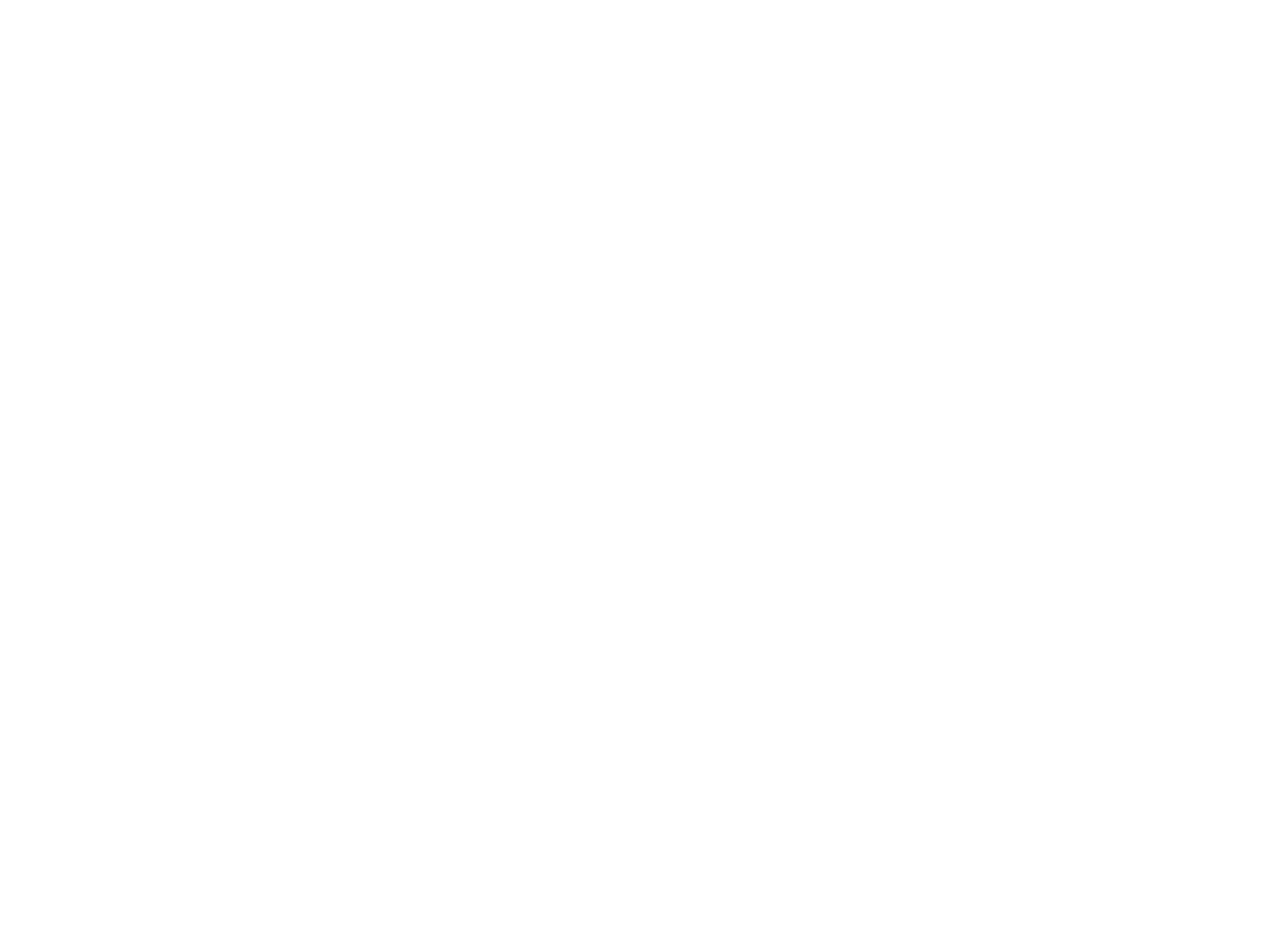
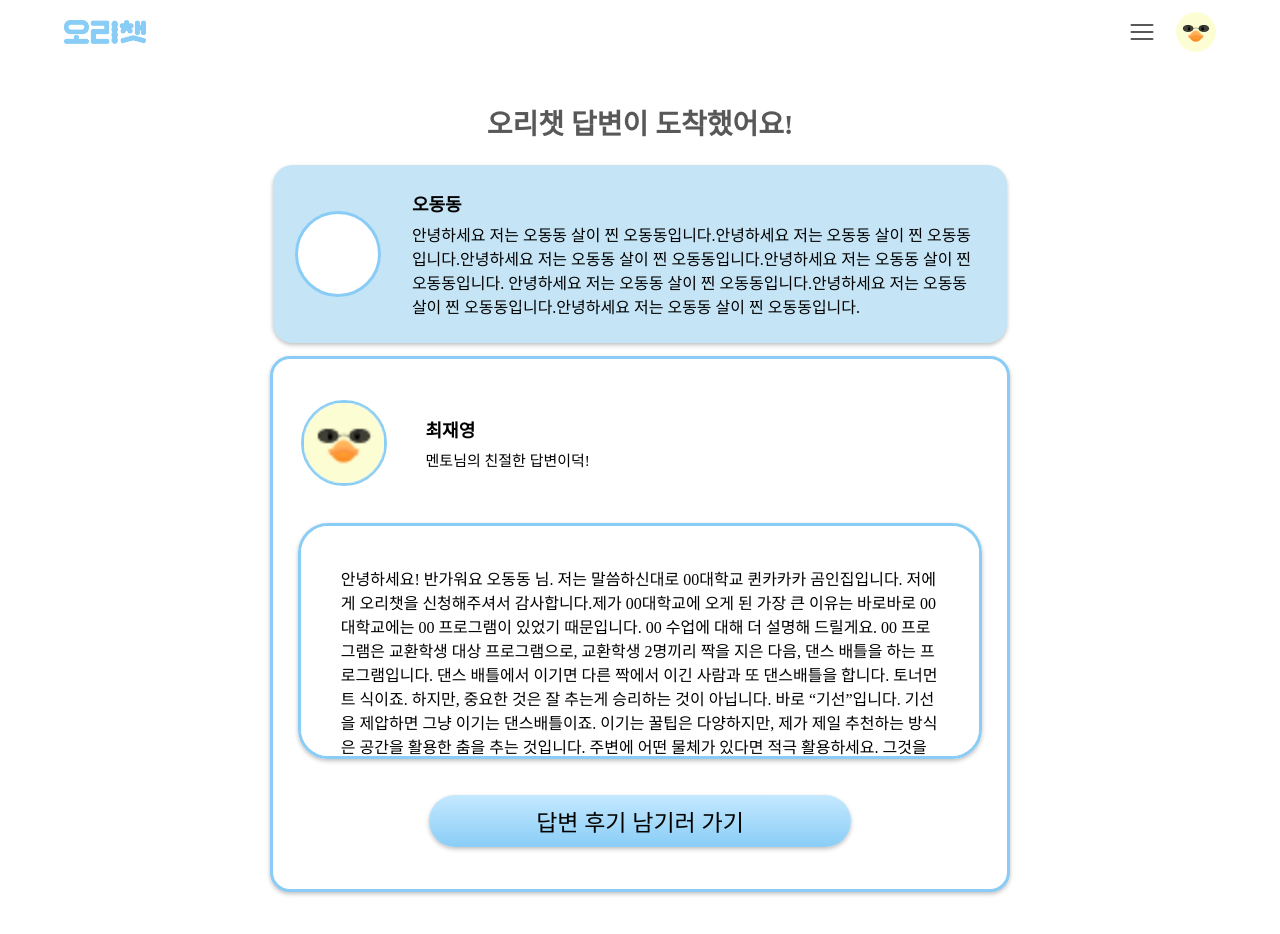
Before and after one commit to Team-All-It-Chat/AIC-Web, a React (Create React App) app: page /answerAlert in a window 1280 px wide. Before the commit this address had no page. Shown: the top 934 px of the page. Before the commit the page ends 800 px from the top, so only its background shows below. Built offline with nearby package versions, Linux system fonts and the light colour scheme; a web font is replaced by a local one.

Commit message:
[FIX] 답변 열람 페이지 오류 수정

```diff
--- a/src/App.js
+++ b/src/App.js
@@ -14,11 +14,12 @@
 import ApplyAlertPage from "./pages/ApplyAlertPage";
 import ReviewPage from "./pages/ReviewPage";
 import MentorMyPage from "./pages/MentorMyPage";
-import MentorChatingModal from './components/mypage/mentor/MentorChatingModal';
-import PostsModal from './components/mypage/mentor/PostsModal';
+import MentorChatingModal from "./components/mypage/mentor/MentorChatingModal";
+import PostsModal from "./components/mypage/mentor/PostsModal";
 import MenteeMyPage from "./pages/MenteeMyPage";
-import MenteeChatingModal from './components/mypage/mentee/MenteeChatingModal';
-import ReviewsModal from './components/mypage/mentee/ReviewsModal';
+import MenteeChatingModal from "./components/mypage/mentee/MenteeChatingModal";
+import ReviewsModal from "./components/mypage/mentee/ReviewsModal";
+import AnswerPage from "./pages/AnswerPage";
 
 function App() {
   return (
@@ -44,14 +45,15 @@
         {/* 오리챗 신청 */}
         <Route path="/apply" element={<ApplyPage />} />
         <Route path="/applyAlert" element={<ApplyAlertPage />} />
+        <Route path="/answerAlert" element={<AnswerPage />} />
         <Route path="/writeReview" element={<ReviewPage />} />
         {/* 마이페이지 */}
         <Route path="/mypageMentor" element={<MentorMyPage />}>
-          <Route path="chats" element={<MentorChatingModal/>} />
+          <Route path="chats" element={<MentorChatingModal />} />
           <Route path="posts" element={<PostsModal />} />
         </Route>
         <Route path="/mypageMentee" element={<MenteeMyPage />}>
-          <Route path="chats" element={<MenteeChatingModal/>} />
+          <Route path="chats" element={<MenteeChatingModal />} />
           <Route path="reviews" element={<ReviewsModal />} />
         </Route>
       </Routes>
--- a/src/components/apply/AnswerAlert.jsx
+++ b/src/components/apply/AnswerAlert.jsx
@@ -1,14 +1,21 @@
 import React from "react";
 import CommunityNavBar from "../community/CommunityNavBar";
 import { styled } from "styled-components";
+import { useNavigate } from "react-router-dom";
 
 // 오리챗 답변이이 도착했어요! 페이지
 const AnswerAlert = () => {
+  const router = useNavigate();
+
+  const onClick = () => {
+    router("/writeReview");
+  };
+
   return (
     <>
       <CommunityNavBar />
       <Wrapper>
-        <Title>오리챗 신청이 들어왔어요!</Title>
+        <Title>오리챗 답변이 도착했어요!</Title>
         <ApplyWrapper>
           <ProfileCircle src="/img/navprofile.png" />
           <QuestionWrapper>
@@ -29,7 +36,7 @@
             </ProfileCircle>
             <MentorWrapper>
               <Name>최재영</Name>
-              <Text>친절한 답변 부탁드린덕!</Text>
+              <Text>멘토님의 친절한 답변이덕!</Text>
             </MentorWrapper>
           </Wrapper2>
           <AnswerSection>
@@ -47,7 +54,7 @@
             흔들린다면 당신은 승리하게 되는 거죠. 저는 그 프로그램을 통해 손쉽게
             퀸카가 될 수 있었습니다. 감사합니다. 또 오리챗 부탁드려요.
           </AnswerSection>
-          <Btn>멘티에게 답변 보내기</Btn>
+          <Btn onClick={onClick}>답변 후기 남기러 가기</Btn>
         </AnswerWrapper>
       </Wrapper>
     </>
```
